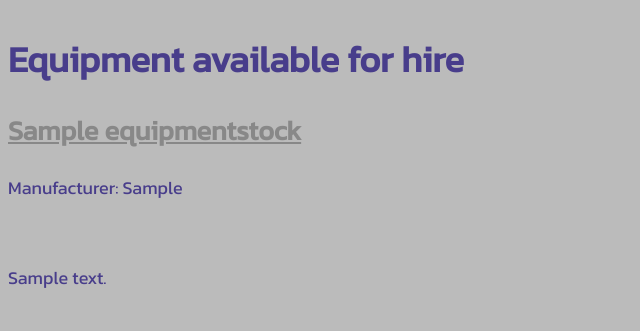
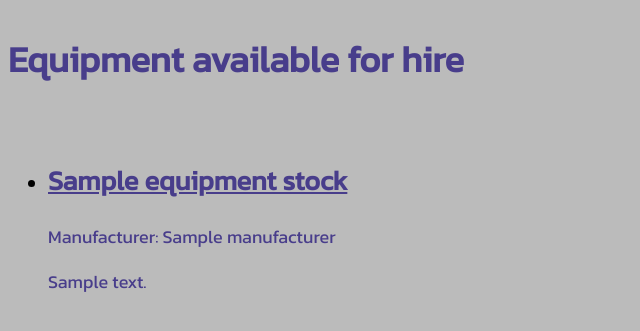
Before and after one commit to VCollins/EventGearSauce, a Django app: template templates/equipment_stock_list.html in a window 1280 px wide. Shown: the part 96-427 px from the top of the page, without its empty margins (0-640 px from the left). Run offline with Django 4.2, Linux system fonts and the light colour scheme; tables that the repository leaves empty hold one stand-in row (values such as "Sample post"); the template is opened without the code that fills it: values that come from a table or form of the project are taken from there, most other values are stand-ins (such as "Sample title", 1, 10 or a date in 2020).

Commit message:
Problem with list view and item detail view resolved

```diff
--- a/mainPages/admin.py
+++ b/mainPages/admin.py
@@ -1,5 +1,4 @@
 from django.contrib import admin
-
 from .models import EquipmentStock
 
 admin.site.register(EquipmentStock)
--- a/mainPages/models.py
+++ b/mainPages/models.py
@@ -7,9 +7,9 @@ from django.urls import reverse
 class EquipmentStock(models.Model):
     manufacturer = models.CharField(max_length=50)
     model_name = models.CharField(max_length=100)
-    description = models.CharField(max_length=100)
+    description = models.CharField(max_length=100, default=None)
     serial_number = models.CharField(max_length=13)
-    amount_available = models.IntegerField()
+    amount_available = models.IntegerField(default=0)
 
     def __str__(self):
         return str(self.manufacturer) + " " + str(self.model_name)
--- a/static/css/base.css
+++ b/static/css/base.css
@@ -56,7 +56,7 @@ a {
 }
 
 a:visited {
-    color: #bbb;
+    color: #48a;
 }
 
 p {
@@ -66,3 +66,12 @@ p {
 h1 {
     color: darkslateblue;
 }
+
+.item-entry h2 a {
+    color: darkslateblue;
+}
+
+.item-entry h2 a:visited {
+    color: #48a;
+    text-decoration: none;
+}
--- a/templates/equipment_stock_detail.html
+++ b/templates/equipment_stock_detail.html
@@ -3,8 +3,8 @@
 
 {% block content %}
 <div class="">
-    <h2>{{ equipment_stock_item.model_name }}</h2>
-    <p>Manufacturer:&nbsp{{ equipment_stock_item.manufacturer }}</p>
-    <p>{{ equipment_stock_item.description }}</p>
+    <h2>{{ object.model_name }}</h2>
+    <p>Manufacturer:&nbsp{{ object.manufacturer }}</p>
+    <p>{{ object.description }}</p>
 </div>
 {% endblock content%}
--- a/templates/equipment_stock_list.html
+++ b/templates/equipment_stock_list.html
@@ -3,12 +3,16 @@
 
 {% block content %}
 <h1>Equipment available for hire</h1>
-{% for equipment_stock_item in equipment_stock_list %}
-    <div class="">
-        <h2><a href="{% url 'equipment_stock_detail' equipment_stock_item.pk %}">{{ equipment_stock_item.model_name }}</a></h2>
-        <p>Manufacturer:&nbsp{{ equipment_stock_item.manufacturer }}</p>
-        <br />
-        <p>{{ equipment_stock_item.description }}</p>
-    </div>
+<br />
+<ul>
+{% for EquipmentStock in object_list %}
+    <li>
+        <div class="item-entry">
+            <h2><a href="{% url 'equipment_stock_detail' EquipmentStock.pk %}">{{ EquipmentStock.model_name }}</a></h2>
+            <p>Manufacturer:&nbsp{{ EquipmentStock.manufacturer }}</p>
+            <p>{{ EquipmentStock.description }}</p>
+        </div>
+    </li>
 {% endfor %}
+</ul>
 {% endblock content%}
```
Also changed, not shown: db.sqlite3, mainPages/migrations/0002_remove_equipmentstock_amount_and_more.py (added), mainPages/migrations/0003_alter_equipmentstock_description.py (added).
